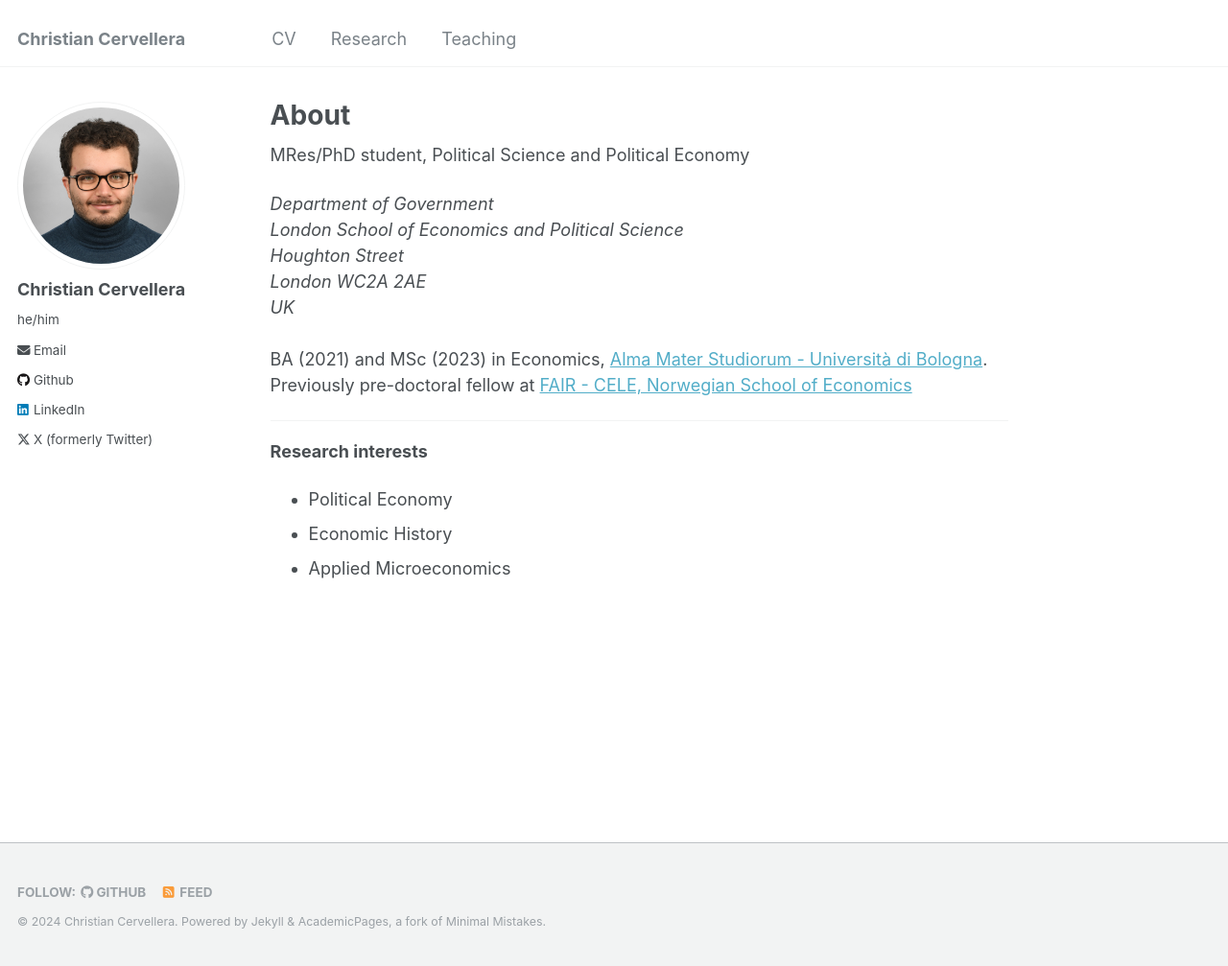
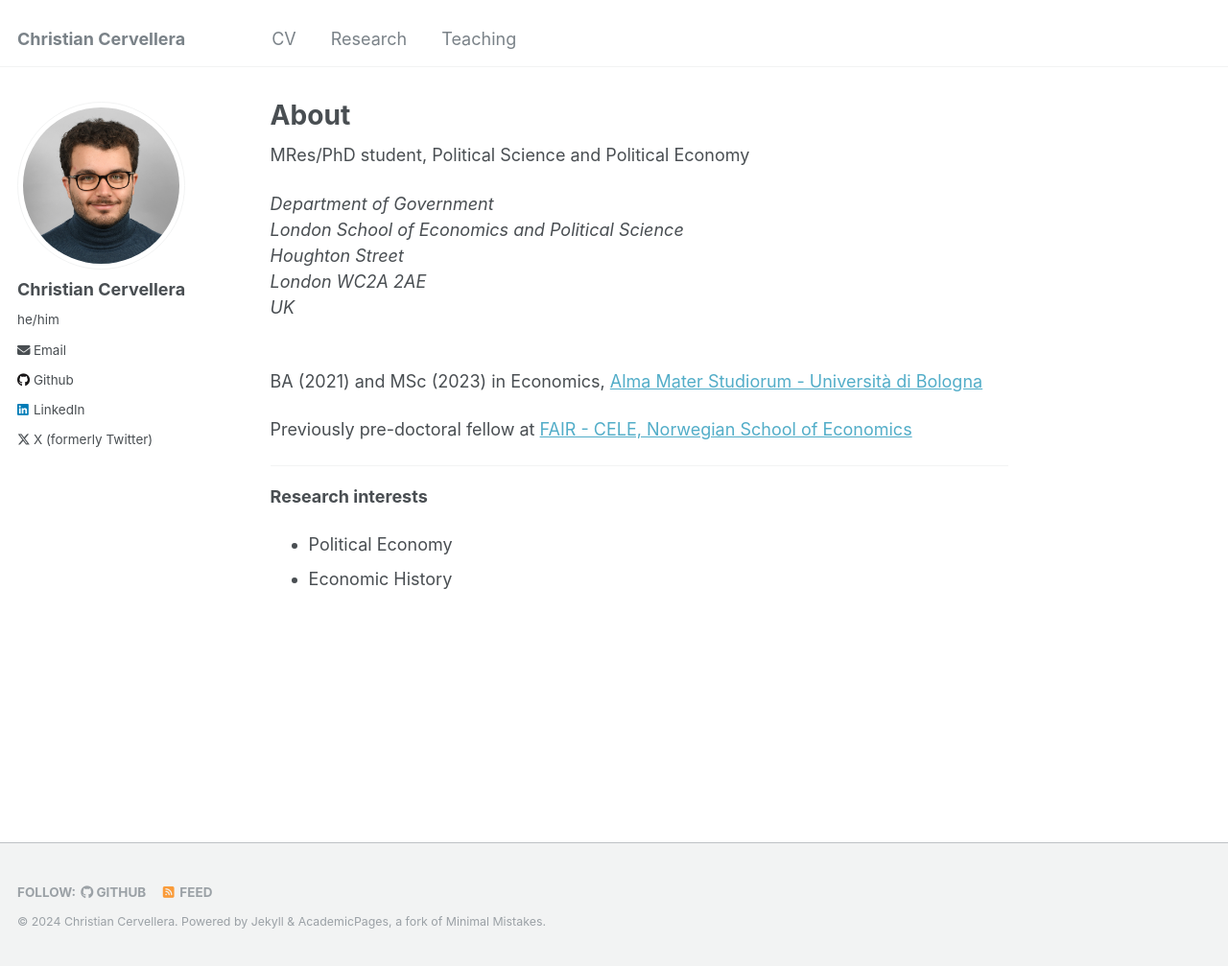
Before and after one commit to ritwika-das/ritwika-das.github.io, a Jekyll site: the page built from _pages/about.md, in a window 1280 px wide and 1007 px high. Shown: the whole window at 96% size. Built offline with Jekyll 4.4.1, drawn with Linux system fonts in a browser that asks for light colours.

Commit message:
Update about.md

```diff
--- a/_pages/about.md
+++ b/_pages/about.md
@@ -13,7 +13,9 @@ MRes/PhD student, Political Science and Political Economy
 <address>
 Department of Government<br />London School of Economics and Political Science<br />Houghton Street <br /> London WC2A 2AE<br /> UK
 </address> <br>
-BA (2021) and MSc (2023) in Economics, [Alma Mater Studiorum - Università di Bologna](https://dse.unibo.it/it/index.html). <br>
+
+BA (2021) and MSc (2023) in Economics, [Alma Mater Studiorum - Università di Bologna](https://dse.unibo.it/it/index.html) <br>
+
 Previously pre-doctoral fellow at [FAIR - CELE, Norwegian School of Economics](https://www.nhh.no/en/research-centres/fair)
 
 ---
@@ -21,4 +23,3 @@ Previously pre-doctoral fellow at [FAIR - CELE, Norwegian School of Economics](h
 **Research interests**
 * Political Economy
 * Economic History
-* Applied Microeconomics
```
